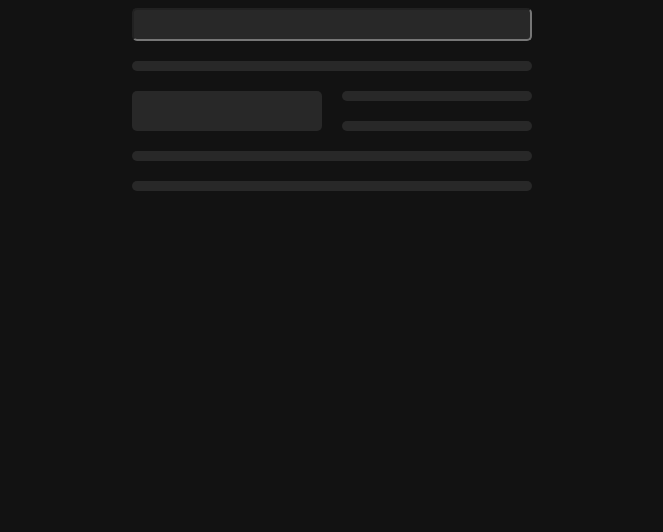
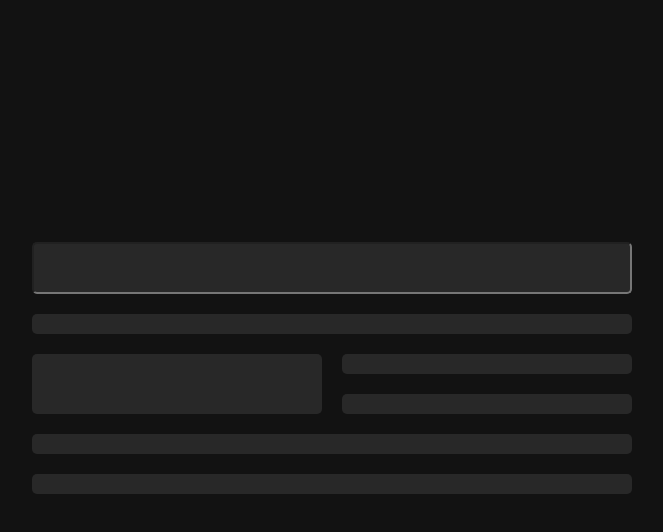
Before and after one commit to pacojf93/weather-app, a website built with webpack: page src/template.html in a window 1280 px wide. Shown: the whole page, without its empty margins (308-971 px from the left). Built offline with nearby package versions, Linux system fonts and the light colour scheme.

Commit message:
modified styles

```diff
--- a/src/index.css
+++ b/src/index.css
@@ -8,21 +8,22 @@
 }
 
 .card {
-    padding: 5px;
+    padding: 10px;
     border-radius: 5px;
     background-color: var(--clr-surface-a10);
     color: white;
 }
 
 body {
+    height: 90vh;
     background-color: var(--clr-surface-a0);
     display: grid;
     justify-content: center;
-    align-content: center;
+    align-items: center;
 }
 
 #container {
-    width: 400px;
+    width: 600px;
     display: grid;
     grid-template-columns: 1fr 1fr;
     gap: 20px;
@@ -34,7 +35,7 @@ body {
 
 .text {
     font-family: Verdana, Geneva, Tahoma, sans-serif;
-    font-size: 16px;
+    font-size: 24px;
 }
 
 .info.temp.container {
@@ -43,5 +44,5 @@ body {
 }
 
 .info.temp.text {
-    font-size: 32px;
+    font-size: 40px;
 }
```
